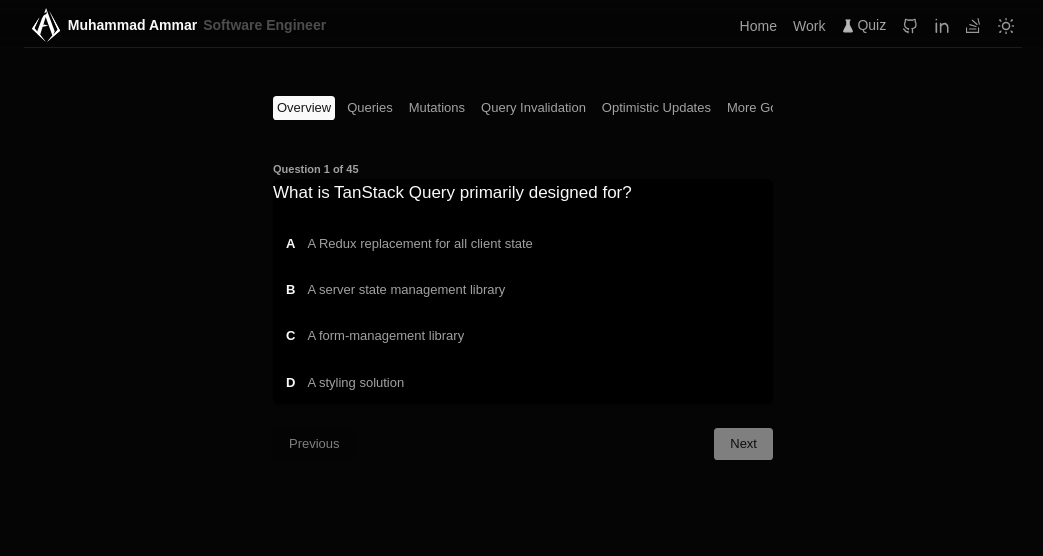
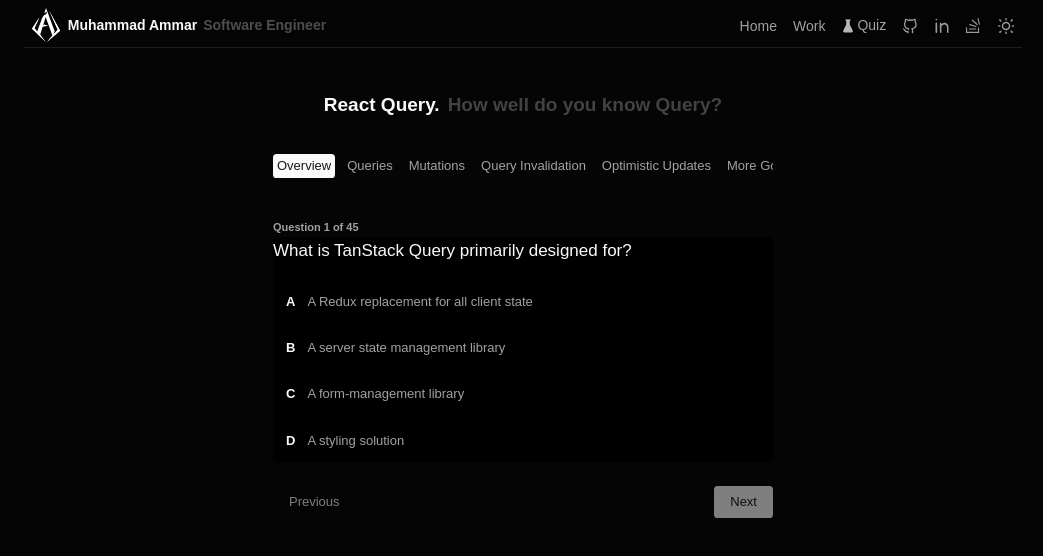
Before and after one commit to Fanoflix/personal-portfolio-v2, a Next.js app: page /learn/react-query in a window 1280 px wide. Shown: the top 556 px of the page, without its empty margins (117-1160 px from the left). Built offline with nearby package versions, Linux system fonts and the light colour scheme; a web font is replaced by a local one.

Commit message:
UI: Made heading sleek and non-obtrusive somehow

```diff
--- a/src/features/learn/react-query/LearnReactQuery.tsx
+++ b/src/features/learn/react-query/LearnReactQuery.tsx
@@ -18,14 +18,14 @@ export function LearnReactQuery() {
       stagger={0.35}
       containerClassName="flex flex-col items-center justify-center gap-10 pt-12"
     >
-      {/* <div className="text-center">
-        <h3 className="flex flex-col items-center leading-[0.65] font-black text-primary">
-          React Query Quiz
+      <div className="text-center">
+        <h3 className="flex gap-2 items-center leading-[0.65] font-black text-primary">
+          React Query.
           <p className="text-primary/25 leading-[0.95]">
-            Test your knowledge of TanStack Query concepts
+            How well do you know Query?
           </p>
         </h3>
-      </div> */}
+      </div>
 
       <Stepper totalSteps={totalQuestions}>
         <MCQStepperContent />
```
